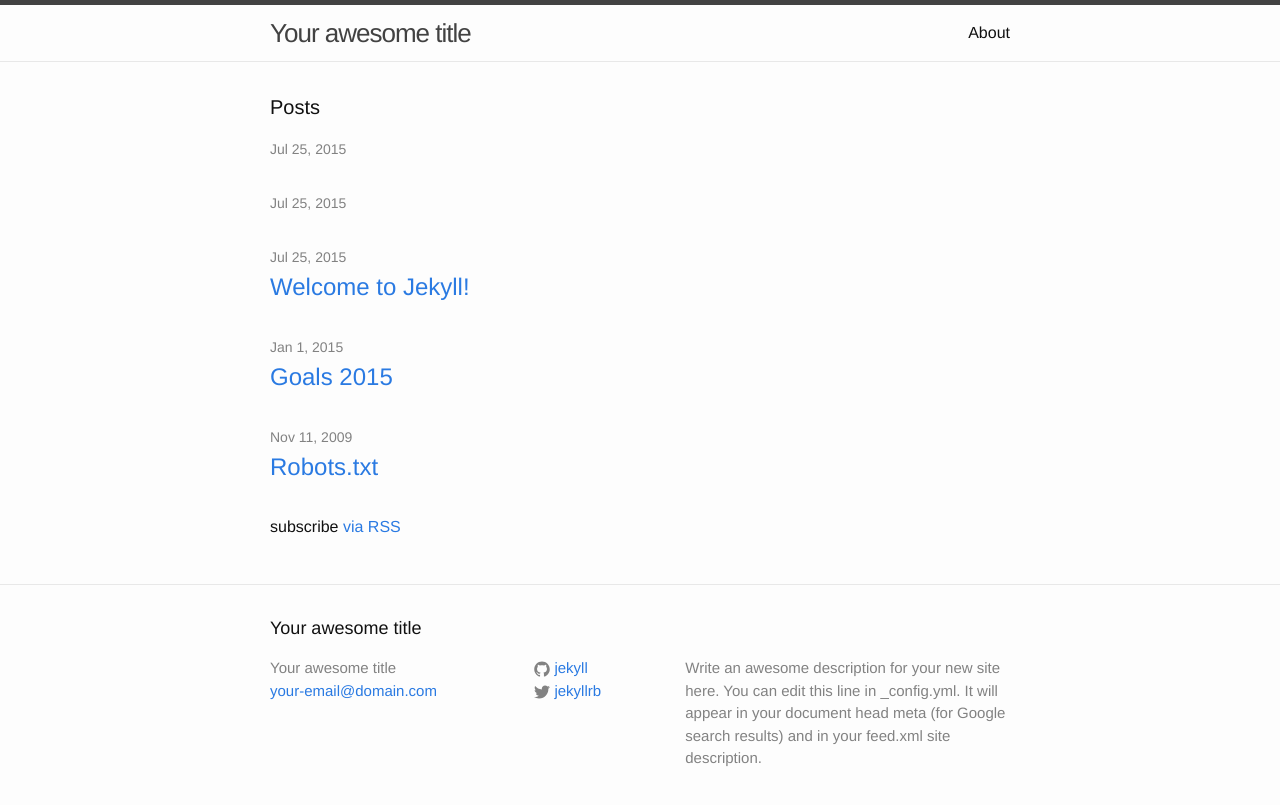
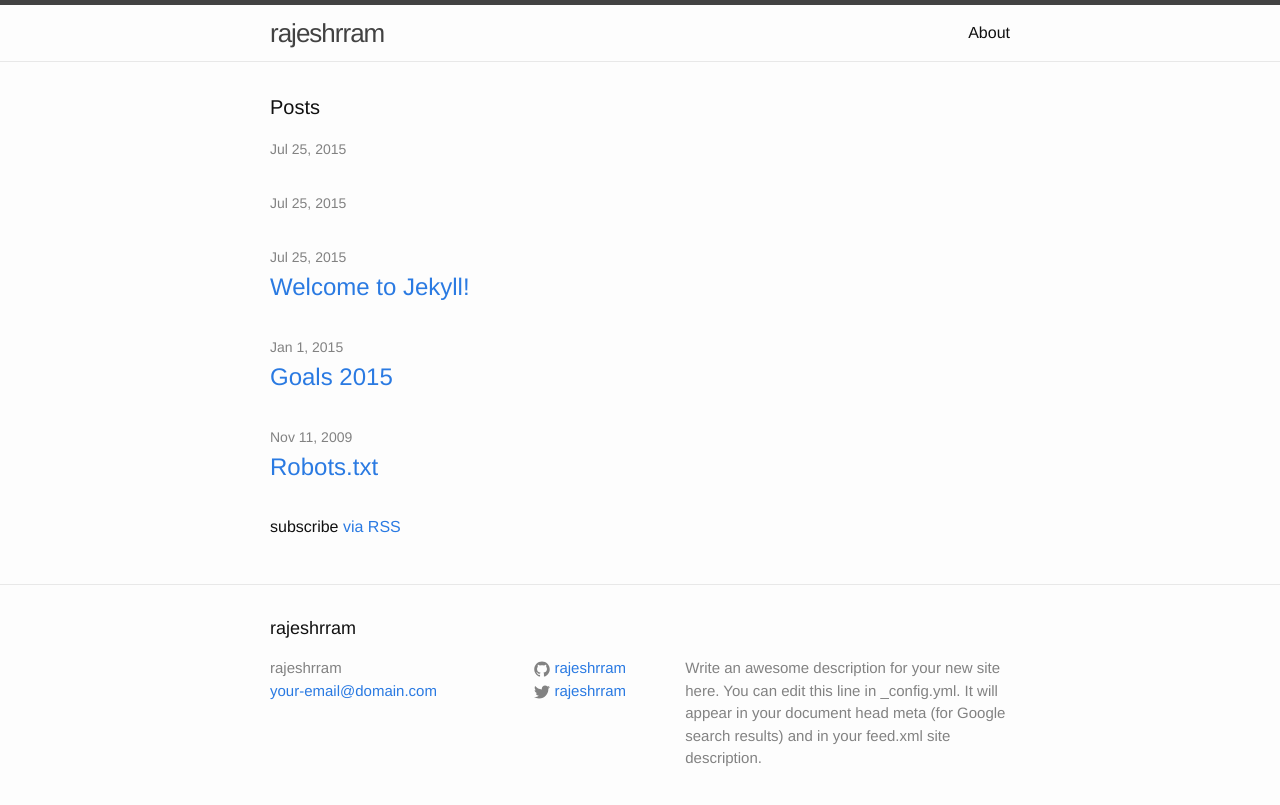
Before and after one commit to rajeshrram/rajeshrram.github.io, a Jekyll site: the page built from index.html, in a window 1280 px wide. Shown: the top 805 px of the page. Built offline with Jekyll 4.4.1, drawn with Linux system fonts in a browser that asks for light colours.

```diff
--- a/_config.yml
+++ b/_config.yml
@@ -1,5 +1,5 @@
 # Site settings
-title: Your awesome title
+title: rajeshrram
 email: your-email@domain.com
 description: > # this means to ignore newlines until "baseurl:"
   Write an awesome description for your new site here. You can edit this
@@ -7,8 +7,8 @@ description: > # this means to ignore newlines until "baseurl:"
   Google search results) and in your feed.xml site description.
 baseurl: "" # the subpath of your site, e.g. /blog/
 url: "http://yourdomain.com" # the base hostname & protocol for your site
-twitter_username: jekyllrb
-github_username:  jekyll
+twitter_username: rajeshrram
+github_username:  rajeshrram
 
 # Build settings
 markdown: kramdown
```
